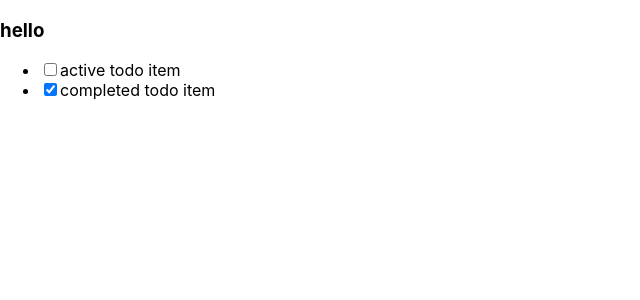
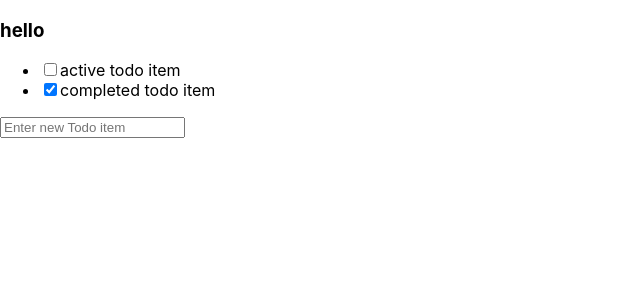
Before and after one commit to kgpoj/happyHomework, a React (Create React App) app in the folder todo-list/: page / in a window 1280 px wide. Shown: the top 300 px of the page, without its empty margins (0-640 px from the left). Built offline with nearby package versions, Linux system fonts and the light colour scheme.

Commit message:
feat: add new todo

```diff
--- a/todo-list/src/components/TodoList.tsx
+++ b/todo-list/src/components/TodoList.tsx
@@ -1,4 +1,4 @@
-import React from 'react';
+import React, {useState} from 'react';
 import {TodoItem} from "../interface/TodoItem";
 
 interface Props {
@@ -8,6 +8,20 @@ interface Props {
 }
 
 function TodoList({title, dataSource, onUpdate}: Props) {
+    const [newTodo, setNewTodo] = useState('');
+    const handleKeyUp = (e: React.KeyboardEvent<HTMLInputElement>) => {
+        if (e.key === 'Enter') {
+            const newTodoItem = {
+                data: newTodo,
+                status: 'active'
+            };
+            onUpdate([...dataSource, newTodoItem]);
+            setNewTodo('');
+        }
+    };
+    const handleInputChange = (e: React.ChangeEvent<HTMLInputElement>) => {
+        setNewTodo(e.target.value)
+    };
     const handleCheckedChange = (e: React.ChangeEvent<HTMLInputElement>) => {
         const targetItem = e.target.name;
         const newTodoItems = dataSource.map(item => {
@@ -33,6 +47,8 @@ function TodoList({title, dataSource, onUpdate}: Props) {
                     </li>
                 )}
             </ul>
+            <input type={"text"} value={newTodo} placeholder={'Enter new Todo item'} onChange={handleInputChange}
+                   onKeyUp={handleKeyUp}/>
         </div>
     );
 }
```
Also changed, not shown: 1 other file (tests, documents, lock files or other folders).
